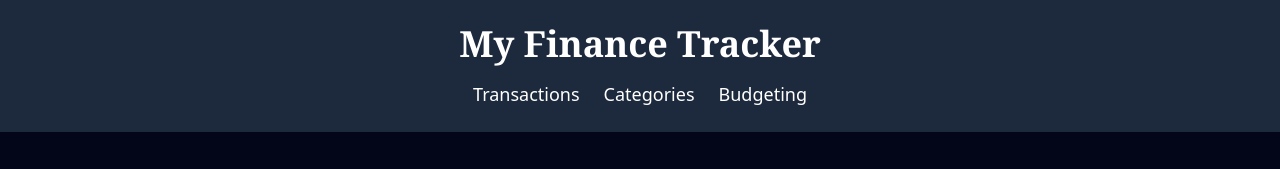
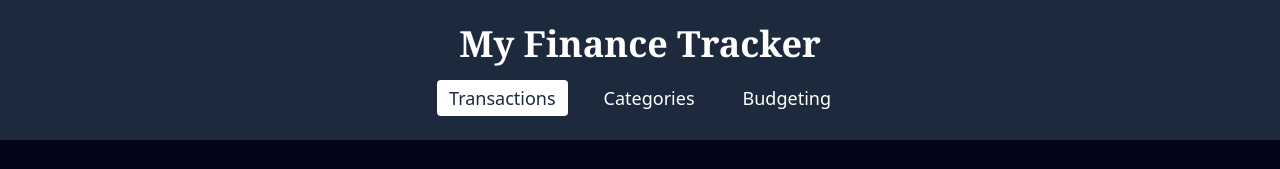
Before and after one commit to Amrutha-avidi/yardstick_assignment_avidi, a Next.js app: page / in a window 1280 px wide. Shown: the top 169 px of the page. Built offline with nearby package versions, Linux system fonts and the light colour scheme; no server answers; the database is empty.

Commit message:
Added styked for active tabs in the navbar

```diff
--- a/src/app/components/Navbar.tsx
+++ b/src/app/components/Navbar.tsx
@@ -1,14 +1,32 @@
 "use client";
 import Link from "next/link";
+import { usePathname } from "next/navigation";
 
 export default function Navbar() {
+    const pathname = usePathname();
+
     return (
         <header className="bg-secondary w-full text-white p-6 text-center">
             <h1 className="text-4xl font-serif font-bold mb-4">My Finance Tracker</h1>
             <nav className="flex flex-wrap justify-center gap-4 md:gap-6 text-lg">
-                <Link href="/" className="hover:underline">Transactions</Link>
-                <Link href="/categories" className="hover:underline">Categories</Link>
-                <Link href="/budgets" className="hover:underline">Budgeting</Link>
+                <Link
+                    href="/"
+                    className={`hover:underline px-3 py-1 rounded ${pathname === "/" ? "bg-white text-secondary" : ""}`}
+                >
+                    Transactions
+                </Link>
+                <Link
+                    href="/categories"
+                    className={`hover:underline px-3 py-1 rounded ${pathname === "/categories" ? "bg-white text-secondary" : ""}`}
+                >
+                    Categories
+                </Link>
+                <Link
+                    href="/budgets"
+                    className={`hover:underline px-3 py-1 rounded ${pathname === "/budgets" ? "bg-white text-secondary" : ""}`}
+                >
+                    Budgeting
+                </Link>
             </nav>
         </header>
     );
```
